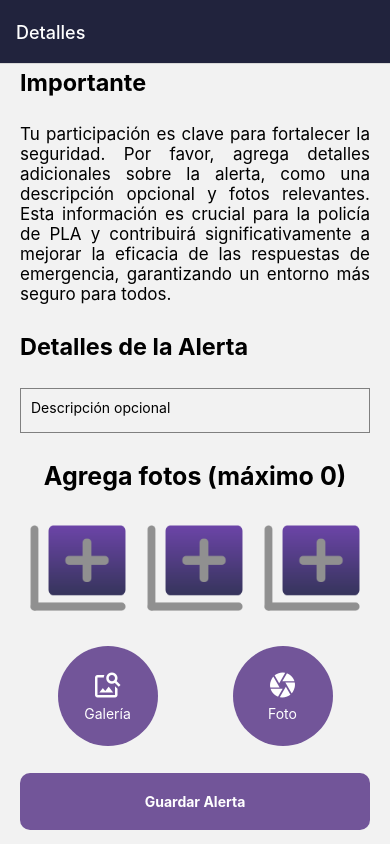
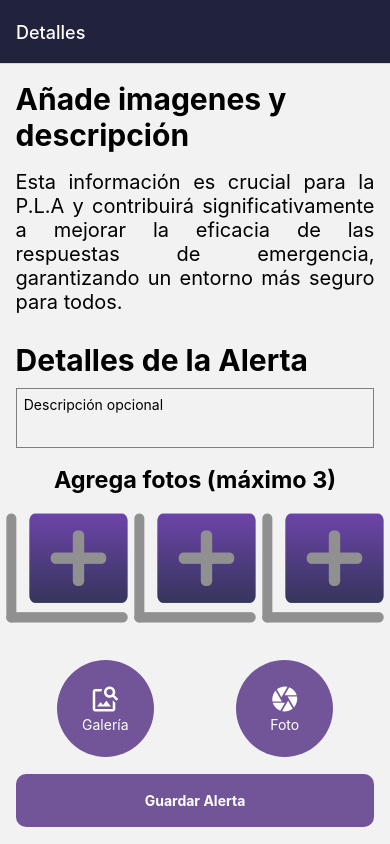
Before and after one commit to lopezalvaro16/Alerta-PLA-2, a React Native app: screen /AlertAddDetail in a window 390 px wide. Built offline with nearby package versions, Linux system fonts and the light colour scheme.

Commit message:
Migration of alert-add-details.tsx screen

```diff
--- /dev/null
+++ b/app/components/ui/image-item.tsx
@@ -0,0 +1,24 @@
+import React from 'react';
+import {Dimensions, Image, StyleSheet} from 'react-native';
+
+interface Props {
+  source: string;
+}
+const screenWidth = Dimensions.get('window').width;
+
+const ImageItem = ({source}: Props) => {
+  return <Image source={{uri: source}} style={styles.selectedImage} />;
+};
+
+export default ImageItem;
+
+const styles = StyleSheet.create({
+  selectedImage: {
+    width: screenWidth * 0.25,
+    height: screenWidth * 0.25,
+    resizeMode: 'cover',
+    borderRadius: 10,
+    marginHorizontal: '3%',
+    marginTop: '5%',
+  },
+});
--- /dev/null
+++ b/app/components/ui/image-list.tsx
@@ -0,0 +1,24 @@
+import {FlatList, StyleSheet} from 'react-native';
+import React from 'react';
+import ImageItem from './image-item';
+import {ImageType} from '../../types';
+
+const ImageList = ({data}: {data: ImageType[]}) => {
+  return (
+    <FlatList
+      data={data}
+      horizontal
+      contentContainerStyle={styles.imageList}
+      renderItem={({item}) => <ImageItem source={item.uri} />}
+      keyExtractor={(_item, index) => index.toString()}
+    />
+  );
+};
+
+export default ImageList;
+
+const styles = StyleSheet.create({
+  imageList: {
+    justifyContent: 'center',
+  },
+});
--- /dev/null
+++ b/app/components/ui/intro-text.tsx
@@ -0,0 +1,16 @@
+import {StyleSheet, Text} from 'react-native';
+import React from 'react';
+
+const IntroText = ({content}: {content: string}) => {
+  return <Text style={styles.introText}>{content}</Text>;
+};
+
+export default IntroText;
+
+const styles = StyleSheet.create({
+  introText: {
+    fontSize: parseFloat('20vw'),
+    marginBottom: '7%',
+    textAlign: 'justify',
+  },
+});
--- /dev/null
+++ b/app/components/ui/label.tsx
@@ -0,0 +1,20 @@
+import {StyleSheet, Text} from 'react-native';
+import React from 'react';
+
+interface Props {
+  content: string;
+}
+
+const Label = ({content}: Props) => {
+  return <Text style={styles.label}>{content}</Text>;
+};
+
+export default Label;
+
+const styles = StyleSheet.create({
+  label: {
+    fontSize: parseFloat('30vw'),
+    fontWeight: 'bold',
+    marginBottom: '2%',
+  },
+});
--- /dev/null
+++ b/app/components/ui/text-input.tsx
@@ -0,0 +1,33 @@
+import {StyleSheet, TextInput} from 'react-native';
+import React from 'react';
+
+interface Props {
+  placeholder: string;
+  value: string;
+  onChangeTextCallback: Function;
+}
+
+const InputText = ({placeholder, value, onChangeTextCallback}: Props) => {
+  return (
+    <TextInput
+      style={styles.input}
+      placeholder={placeholder}
+      value={value}
+      multiline
+      numberOfLines={4}
+      onChangeText={text => onChangeTextCallback(text)}
+    />
+  );
+};
+
+export default InputText;
+
+const styles = StyleSheet.create({
+  input: {
+    height: parseFloat('60vh'),
+    borderColor: 'gray',
+    borderWidth: 1.5,
+    marginBottom: '4%',
+    padding: '2%',
+  },
+});
--- /dev/null
+++ b/app/components/ui/title.tsx
@@ -0,0 +1,14 @@
+import React from 'react';
+import {StyleSheet, Text} from 'react-native';
+
+export default function Title({content}: {content: string}) {
+  return <Text style={styles.title}>{content}</Text>;
+}
+
+const styles = StyleSheet.create({
+  title: {
+    fontSize: parseFloat('30vw'),
+    fontWeight: 'bold',
+    marginBottom: '4%',
+  },
+});
--- /dev/null
+++ b/app/constants/ui.constans.ts
@@ -0,0 +1,9 @@
+export const uiText = {
+  AddAlertDetails: {
+    title1: 'Añade imagenes y descripción',
+    label: 'Detalles de la Alerta',
+    textIntro:
+      'Esta información es crucial para la P.L.A y contribuirá significativamente a mejorar la eficacia de las respuestas de emergencia, garantizando un entorno más seguro para todos.',
+    placeholder: 'Descripción opcional',
+  },
+};
--- a/app/screens/alert-add-details.tsx
+++ b/app/screens/alert-add-details.tsx
@@ -1,22 +1,33 @@
 import Icon from 'react-native-vector-icons/MaterialIcons';
 import {useNavigation} from '@react-navigation/native';
 import {launchCamera, launchImageLibrary} from 'react-native-image-picker';
-import React, {useEffect, useState} from 'react';
+import React, {useState} from 'react';
 import {
   View,
   Text,
-  TextInput,
-  Image,
   TouchableOpacity,
   StyleSheet,
   Dimensions,
+  ScrollView,
+  Image,
 } from 'react-native';
 import {ImageType} from '../types';
 import {SafeAreaView} from 'react-native-safe-area-context';
+import ImageList from '../components/ui/image-list';
+import Title from '../components/ui/title';
+import IntroText from '../components/ui/intro-text';
+import {uiText} from '../constants/ui.constans';
+import InputText from '../components/ui/text-input';
+import Label from '../components/ui/label';
 
 const logo = require('../assets/ui-icons/anadir-foto.png');
 
 const screenWidth = Dimensions.get('window').width;
+
+const AlertAddDetails = () => {
+  const [description, setDescription] = useState('');
+  const [selectedImages, setSelectedImages] = useState<ImageType[]>([]);
+  const navigation = useNavigation();
 
   const options = {
     mediaType: 'photo',
@@ -24,43 +35,18 @@ const options = {
     maxWidth: 2000,
     maxHeight: 2000,
     quality: 0.8,
-  // includeBase64: true,
   };
-
-interface ImageItem {
-  localUri: string;
-}
-
-const AlertAddDetails = () => {
-  const [description, setDescription] = useState('');
-  const [selectedImages, setSelectedImages] = useState<ImageItem[]>([
-    {
-      localUri: '',
-    },
-    {
-      localUri: '',
-    },
-    {
-      localUri: '',
-    },
-  ]);
-  const navigation = useNavigation();
-
-  useEffect(() => {
-    console.log(selectedImages);
-  }, [selectedImages]);
-
   const openImage = async () => {
     if (selectedImages.length < 3) {
       const result = (await launchImageLibrary(options as any)) as {
         assets: ImageType[];
-        canceled: boolean;
+        didCancel: boolean;
       };
-      if (!result.canceled) {
-        setSelectedImages(prevImages => [
-          ...prevImages,
-          {localUri: result.assets[0].uri},
-        ]);
+      if (!result.didCancel) {
+        setSelectedImages(
+          prevImages =>
+            [...prevImages, {uri: result.assets[0].uri}] as ImageType[],
+        );
       }
     }
   };
@@ -69,13 +55,13 @@ const AlertAddDetails = () => {
     if (selectedImages.length < 3) {
       const result = (await launchCamera(options as any)) as {
         assets: ImageType[];
-        canceled: boolean;
+        didCancel: boolean;
       };
-      if (!result.canceled) {
-        setSelectedImages(prevImages => [
-          ...prevImages,
-          {localUri: result.assets[0].uri},
-        ]);
+      if (!result.didCancel) {
+        setSelectedImages(
+          prevImages =>
+            [...prevImages, {uri: result.assets[0].uri}] as ImageType[],
+        );
       }
     }
   };
@@ -87,34 +73,23 @@ const AlertAddDetails = () => {
   };
 
   return (
-    <SafeAreaView style={styles.container}>
-      <Text style={styles.title}>Importante</Text>
-      <Text style={styles.introText}>
-        Tu participación es clave para fortalecer la seguridad. Por favor,
-        agrega detalles adicionales sobre la alerta, como una descripción
-        opcional y fotos relevantes. Esta información es crucial para la policía
-        de PLA y contribuirá significativamente a mejorar la eficacia de las
-        respuestas de emergencia, garantizando un entorno más seguro para todos.
-      </Text>
-      <Text style={styles.title}>Detalles de la Alerta</Text>
-      <TextInput
-        style={styles.input}
-        placeholder="Descripción opcional"
+    <SafeAreaView style={styles.safeAreaView}>
+      <ScrollView contentContainerStyle={styles.container}>
+        <Title content={uiText.AddAlertDetails.title1} />
+        <IntroText content={uiText.AddAlertDetails.textIntro} />
+        <Label content={uiText.AddAlertDetails.label} />
+        <InputText
+          placeholder={uiText.AddAlertDetails.placeholder}
           value={description}
-        multiline
-        numberOfLines={4}
-        onChangeText={text => setDescription(text)}
+          onChangeTextCallback={setDescription}
         />
         <Text style={styles.titleCamera}>
           Agrega fotos (máximo {3 - selectedImages.length})
         </Text>
         <View style={styles.imageContainer}>
-        {selectedImages?.map((item, index) => (
-          <Image
-            key={index}
-            source={item?.localUri ? {uri: item.localUri} : logo}
-            style={styles.selectedImage}
-          />
+          <ImageList data={selectedImages} />
+          {[...Array(3 - selectedImages.length)].map((_, index) => (
+            <Image key={index} source={logo} />
           ))}
         </View>
 
@@ -134,73 +109,63 @@ const AlertAddDetails = () => {
             <Text style={styles.imageButtonText}>Foto</Text>
           </TouchableOpacity>
         </View>
-      <TouchableOpacity style={styles.submitButton} onPress={handleAddDetails}>
+        <TouchableOpacity
+          style={styles.submitButton}
+          onPress={handleAddDetails}>
           <Text style={styles.buttonText}>Guardar Alerta</Text>
         </TouchableOpacity>
+      </ScrollView>
     </SafeAreaView>
   );
 };
 
 const styles = StyleSheet.create({
+  safeAreaView: {
+    flex: 1,
+  },
   container: {
-    flex: 1,
-    paddingHorizontal: 20,
-    marginTop: -10,
+    flexGrow: 1,
+    padding: '4%',
     justifyContent: 'space-around',
-  },
-  title: {
-    fontSize: screenWidth * 0.06,
-    fontWeight: 'bold',
-  },
-  introText: {
-    fontSize: 17,
-    textAlign: 'justify',
-  },
-  input: {
-    height: 45,
-    borderColor: 'gray',
-    borderWidth: 1,
-    padding: 10,
-  },
-  titleCamera: {
-    textAlign: 'center',
-    fontSize: 25,
-    fontWeight: 'bold',
-  },
-  imageContainer: {
-    flexDirection: 'row',
-    justifyContent: 'space-around',
-  },
-  selectedImage: {
-    width: 100,
-    height: 100,
   },
   imageButtonsContainer: {
     flexDirection: 'row',
     justifyContent: 'space-around',
-  },
-  cameraButton: {
-    width: 100,
-    height: 100,
-    borderRadius: 50,
-    backgroundColor: '#725599',
-    justifyContent: 'center',
-    alignItems: 'center',
+    marginBottom: '4%',
   },
   imageButtonText: {
     color: 'white',
-    marginTop: 5,
+    marginTop: '2%',
   },
   submitButton: {
     backgroundColor: '#725599',
-    padding: 20,
+    padding: '5%',
     borderRadius: 10,
     alignItems: 'center',
   },
   buttonText: {
     color: 'white',
     fontWeight: 'bold',
+    alignItems: 'center',
+  },
+  titleCamera: {
     textAlign: 'center',
+    fontSize: screenWidth * 0.06,
+    fontWeight: 'bold',
+    marginBottom: '2%',
+  },
+  cameraButton: {
+    width: screenWidth * 0.25,
+    height: screenWidth * 0.25,
+    borderRadius: screenWidth * 0.15,
+    backgroundColor: '#725599',
+    justifyContent: 'center',
+    alignItems: 'center',
+  },
+  imageContainer: {
+    flexDirection: 'row',
+    justifyContent: 'center',
+    marginBottom: '7%',
   },
 });
 
```
Lines whose indentation alone changed are shown as unchanged.
